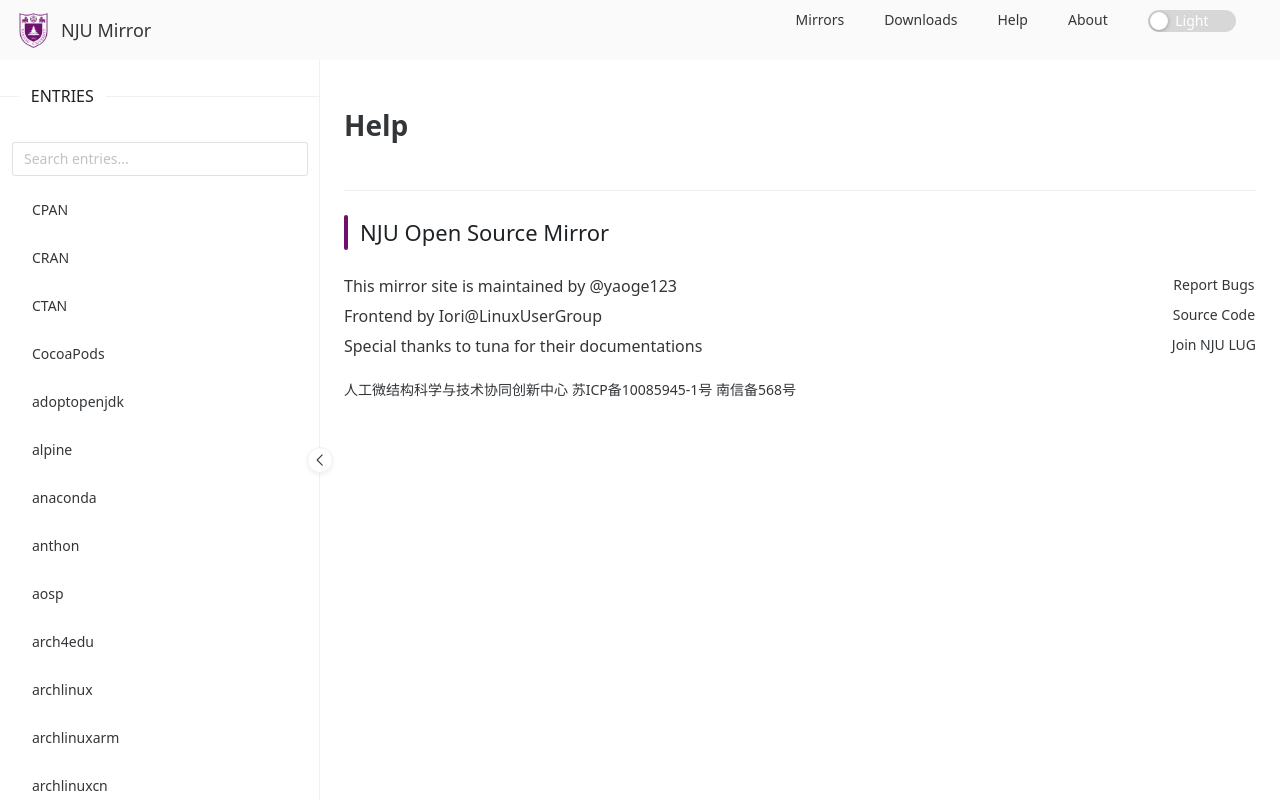
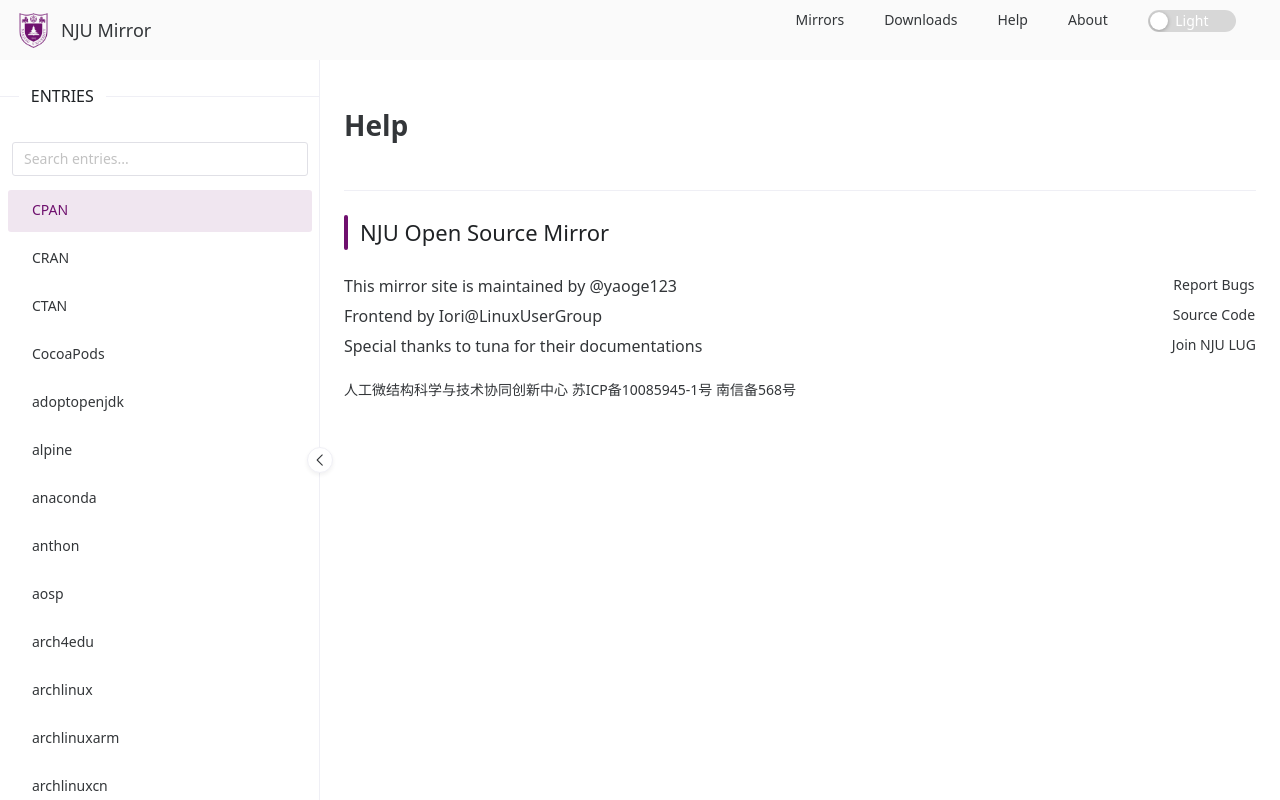
Before and after one commit to nju-lug/Mira, a Vue app: page /help/CPAN in a window 1280 px wide. Built offline with nearby package versions, Linux system fonts and the light colour scheme; some icons are missing; a small style sheet from the web is missing.

Commit message:
add navigation and fix bug

```diff
--- a/src/views/Sider.vue
+++ b/src/views/Sider.vue
@@ -1,5 +1,5 @@
 <script setup lang="tsx">
-import { computed, ref } from 'vue';
+import { computed, ref, onMounted } from 'vue';
 import {
   MenuOption,
   NMenu,
@@ -27,20 +27,19 @@
   filter.value = value;
 }
 
-fetchDocs().then(
+onMounted(() => fetchDocs().then(
   res => store.commit('setDocs', res),
   err => message.error(err.message)
-);
+));
 </script>
 
 <template>
   <SideLinks v-if="!options" />
-
   <n-space style="overflow-x: hidden; padding: 0" vertical v-else>
     <n-divider title-placement="left">ENTRIES</n-divider>
     <n-space vertical style="padding: 0 12px">
       <n-input placeholder="Search entries..." @input="changeText" />
     </n-space>
-    <n-menu :options="options" />
+    <n-menu :options="options" :value="route.path" />
   </n-space>
 </template>
```
